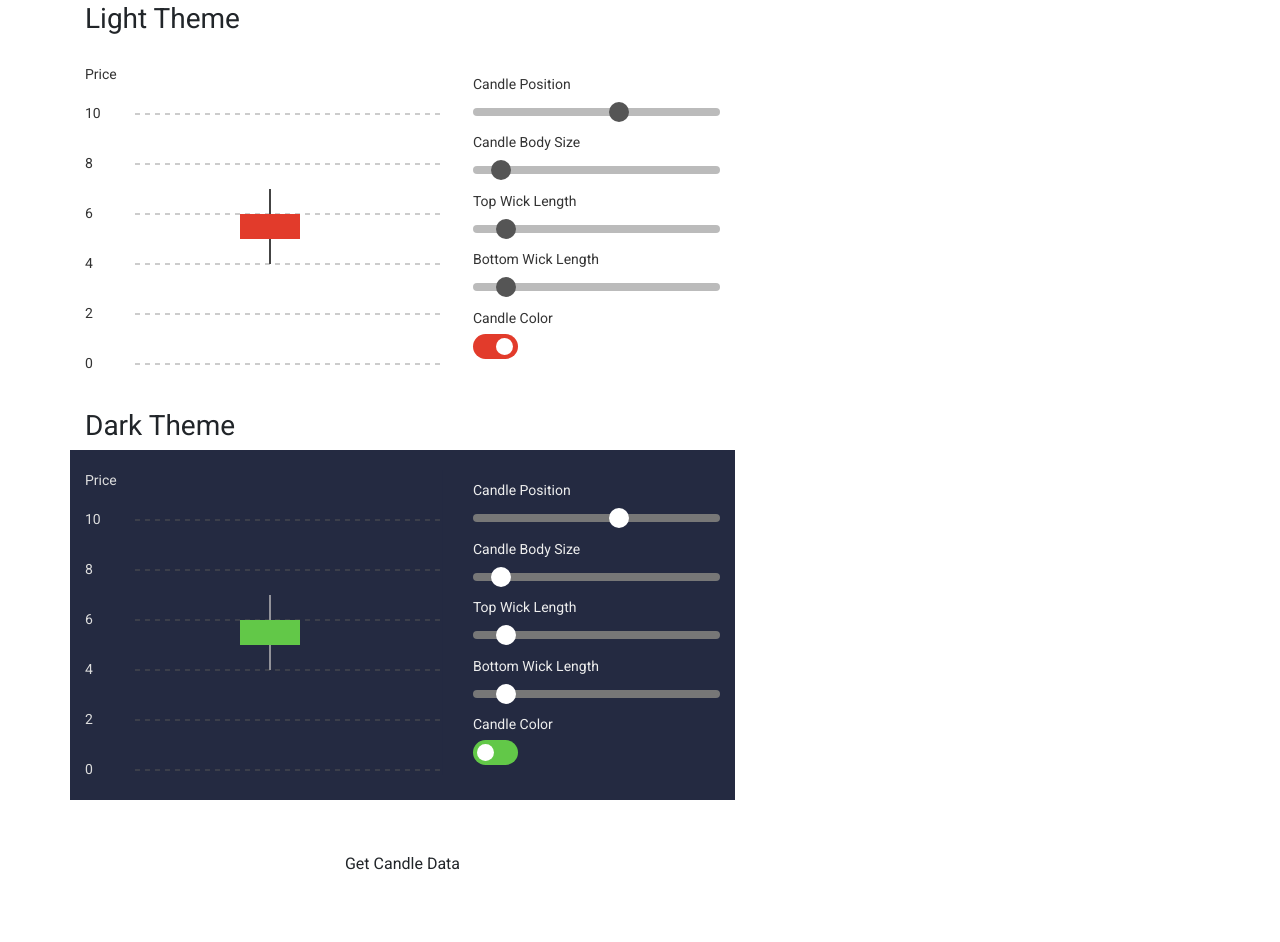
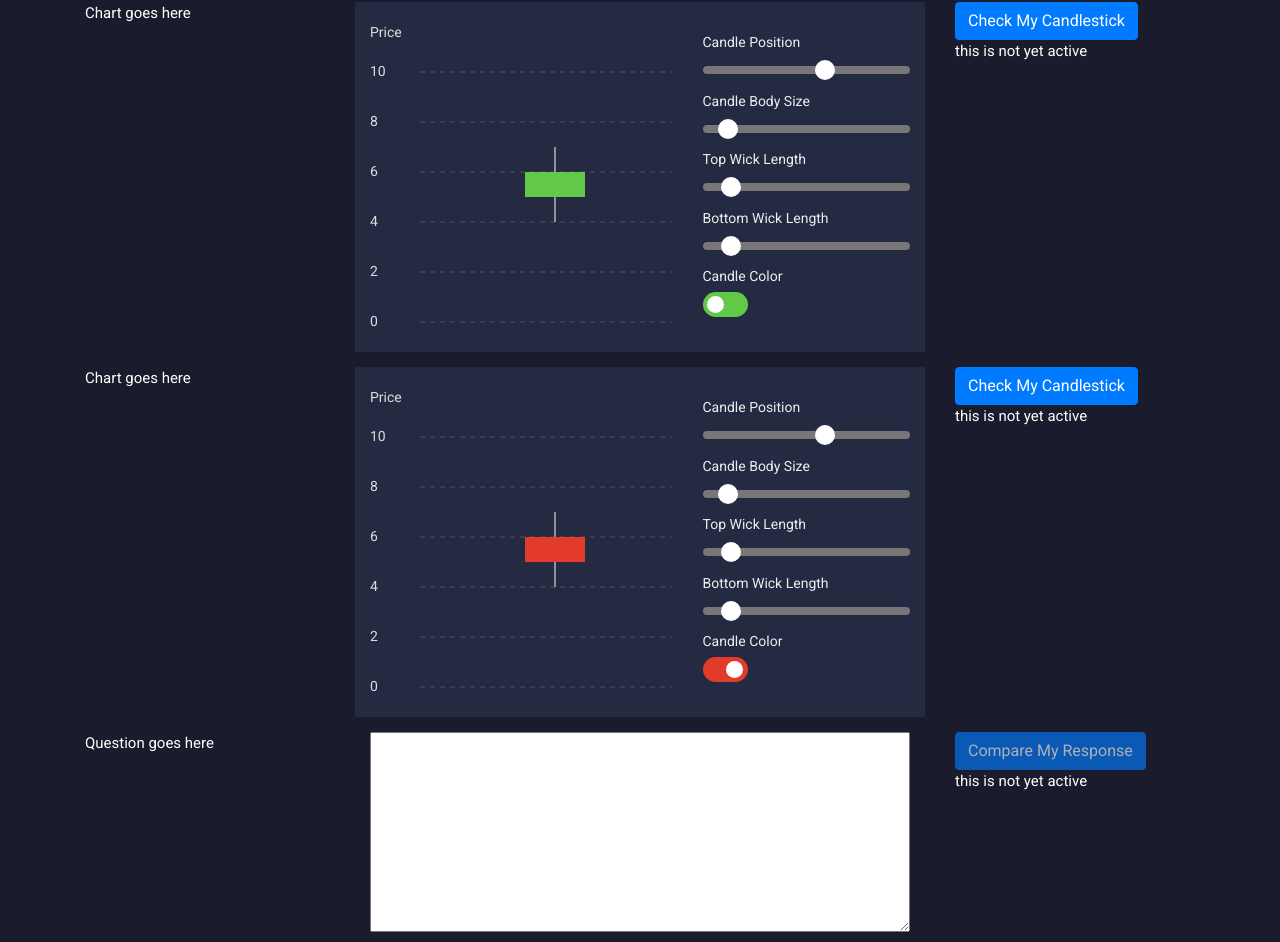
Before and after one commit to wjmiller/draw_candle, a Vue app: page / in a window 1280 px wide. Shown: the part 58-1000 px from the top of the page. Built offline with nearby package versions, Linux system fonts and the light colour scheme.

Commit message:
structure
Components mostly defined (minus charts)
General data model provided

```diff
--- a/src/App.scss
+++ b/src/App.scss
@@ -5,4 +5,5 @@ body {
   margin-top: 60px;
   font-family: 'Roboto';
   font-size: 15px;
+  background-color: rgb(26, 28, 45);
 }
--- a/src/App.vue
+++ b/src/App.vue
@@ -1,38 +1,44 @@
 <template>
   <div id="app">
     <div class="container">
-      <div class="row">
-        <div class="col-md-7">
-          <h3>Light Theme</h3>
-          <CandleBuilder :cbdata="charts[0]"></CandleBuilder>
-        </div>
-      </div>
-      <div class="row">
-        <div class="col-md-7">
-          <h3>Dark Theme</h3>
-          <CandleBuilder :cbdata="charts[1]"></CandleBuilder>
-        </div>
-      </div>
-      <div class="row">
-        <div class="col-md-7">
-          <button class="btn btn-default btn-block margin-top" v-on:click="getCandleData">Get Candle Data</button>
-        </div>
-      </div>
+      <ActivityGroup v-for="activity in activities" :activity="activity"/>
     </div>
   </div>
 </template>
 
 <script>
-import CandleBuilder from './components/CandleBuilder/CandleBuilder.vue'
+import ActivityGroup from './components/ActivityGroup'
 import { eventBus } from './main.js';
 
 export default {
   name: 'app',
   data() {
     return {
-      charts: [
+      activities: [
         {
-          theme: 'light',
+          id: "samecandle",
+          candles: [
+            {
+              pricechart: {},
+              candlechart: {
+                theme: 'dark',
+                cdata: {
+                  prices: [10,8,6,4,2,0]
+                },
+                csdata: {
+                  bodyTop: 150,
+                  bodyHeight: 25,
+                  wickTop: 25,
+                  wickBottom: 25,
+                  candleRed: false
+                }
+              },
+              feedback: {}
+            },
+            {
+              pricechart: {},
+              candlechart: {
+                theme: 'dark',
                 cdata: {
                   prices: [10,8,6,4,2,0]
                 },
@@ -44,24 +50,24 @@ export default {
                   candleRed: true
                 }
               },
+              feedback: {}
+            }
+          ],
+          questions: [
             {
-          theme: 'dark',
-          cdata: {
-            prices: [10,8,6,4,2,0]
-          },
-          csdata: {
-            bodyTop: 150,
-            bodyHeight: 25,
-            wickTop: 25,
-            wickBottom: 25,
-            candleRed: false
+              instruction: "Draw candles 1 and 2 correctly to view this question.",
+              question: "Why are the two candles the same even though the two charts are different time frames?",
+              feedback: {
+                correct: "Even though there are two different time frames, the two candles have the exact same open, close, high and low values.",
               }
+            }
+          ]
         }
       ]
     }
   },
   components: {
-    CandleBuilder
+    ActivityGroup
   },
   methods: {
     getCandleData() {
@@ -79,6 +85,7 @@ export default {
 <style>
   #app {
     margin-bottom: 60px;
+    color: #fff;
   }
   .margin-top {
     margin-top: 30px;
--- /dev/null
+++ b/src/components/ActivityGroup.vue
@@ -0,0 +1,29 @@
+<template lang="html">
+  <div class="activity-group">
+    <CandleRow v-for="(candle, ix) in activity.candles" :candle="candle" :key="`${activity.id}-${ix}`"/>
+    <QuestionRow v-for="(question, ix) in activity.questions" :question="question" :key="`${activity.id}-${ix}`"/>
+  </div>
+</template>
+
+<script>
+import CandleRow from './CandleRow'
+import QuestionRow from './QuestionRow'
+
+export default {
+  name: 'ActivityGroup',
+  props: ['activity'],
+  data () {
+    return {}
+  },
+  components: {
+    CandleRow,
+    QuestionRow
+  },
+  created () {
+
+  }
+}
+</script>
+
+<style lang="css" scoped>
+</style>
--- /dev/null
+++ b/src/components/CandleFeedback.vue
@@ -0,0 +1,76 @@
+<template lang="html">
+  <b-container class="feedback">
+    <b-row>
+      <b-col>
+        <b-button variant="primary" :disabled="activeFeedback" @click="revealFeedback()">{{buttonTitle}}</b-button>
+      </b-col>
+    </b-row>
+    <b-row>
+      <b-col>
+        <div class="feedback-display">
+          <div class="feedback-message">
+              {{message}}
+          </div>
+          <div class="feedback-overlay" v-bind:class="{hidden: revealed}">
+            {{inactiveMessage}}
+          </div>
+        </div>
+      </b-col>
+    </b-row>
+  </b-container>
+</template>
+
+<script>
+export default {
+  name: 'CandleFeedback',
+  props: {active: Boolean, feedback: Object},
+  data () {
+    return {
+      revealed: false,
+      message: 'this is a test',
+      inactiveMessage: 'this is not yet active',
+      buttonTitle: 'Check My Candlestick'
+    }
+  },
+  computed: {
+    activeFeedback () {
+      return !this.active;
+    }
+  },
+  methods: {
+    revealFeedback () {
+      if (this.active) {
+        this.revealed = true;
+      }
+    }
+  }
+}
+</script>
+
+<style lang="css" scoped>
+
+.feedback-display {
+  min-height: 200px;
+  position: relative;
+}
+
+.feedback-message, .feedback-overlay {
+  position: absolute;
+  top: 0;
+  left: 0;
+  right: 0;
+  bottom: 0;
+  height: 100%;
+  width: 100%;
+}
+
+.feedback-overlay {
+  background-color: rgb(26, 28, 45);
+  opacity: 1;
+  transition: opacity 0.5s;
+}
+
+.feedback-overlay.hidden {
+  opacity: 0;
+}
+</style>
--- /dev/null
+++ b/src/components/CandleRow.vue
@@ -0,0 +1,35 @@
+<template lang="html">
+  <div class="row candle-row">
+      <div class="col-md-3">
+        Chart goes here
+      </div>
+      <div class="col-md-6">
+        <CandleBuilder :cbdata="candle.candlechart"></CandleBuilder>
+      </div>
+      <div class="col-md-3">
+        <CandleFeedback :active="active"/>
+      </div>
+  </div>
+</template>
+
+<script>
+import CandleBuilder from './CandleBuilder/CandleBuilder.vue'
+import CandleFeedback from './CandleFeedback.vue'
+
+export default {
+  name: 'CandleRow',
+  props: ['candle'],
+  data () {
+    return {
+      active: true
+    }
+  },
+  components: {
+    CandleBuilder,
+    CandleFeedback
+  }
+}
+</script>
+
+<style lang="css" scoped>
+</style>
--- /dev/null
+++ b/src/components/QuestionFeedback.vue
@@ -0,0 +1,76 @@
+<template lang="html">
+  <b-container class="feedback">
+    <b-row>
+      <b-col>
+        <b-button variant="primary" :disabled="activeFeedback" @click="revealFeedback()">{{buttonTitle}}</b-button>
+      </b-col>
+    </b-row>
+    <b-row>
+      <b-col>
+        <div class="feedback-display">
+          <div class="feedback-message">
+              {{message}}
+          </div>
+          <div class="feedback-overlay" v-bind:class="{hidden: revealed}">
+            {{inactiveMessage}}
+          </div>
+        </div>
+      </b-col>
+    </b-row>
+  </b-container>
+</template>
+
+<script>
+export default {
+  name: 'QuestionFeedback',
+  props: {active: Boolean, feedback: Object},
+  data () {
+    return {
+      revealed: false,
+      message: 'this is a test',
+      inactiveMessage: 'this is not yet active',
+      buttonTitle: 'Compare My Response'
+    }
+  },
+  computed: {
+    activeFeedback () {
+      return !this.active;
+    }
+  },
+  methods: {
+    revealFeedback () {
+      if (this.active) {
+        this.revealed = true;
+      }
+    }
+  }
+}
+</script>
+
+<style lang="css" scoped>
+
+.feedback-display {
+  min-height: 200px;
+  position: relative;
+}
+
+.feedback-message, .feedback-overlay {
+  position: absolute;
+  top: 0;
+  left: 0;
+  right: 0;
+  bottom: 0;
+  height: 100%;
+  width: 100%;
+}
+
+.feedback-overlay {
+  background-color: rgb(26, 28, 45);
+  opacity: 1;
+  transition: opacity 0.5s;
+}
+
+.feedback-overlay.hidden {
+  opacity: 0;
+}
+</style>
--- /dev/null
+++ b/src/components/QuestionOpen.vue
@@ -0,0 +1,41 @@
+<template lang="html">
+  <b-row class="question-open">
+    <b-col md="4">{{instruction}}</b-col>
+    <b-col md="8">
+      <textarea class="response" type="text" @keyup="isValid" v-model="response"></textarea>
+      <span>{{response.length}}</span>
+    </b-col>
+  </b-row>
+</template>
+
+<script>
+export default {
+  name: "QuestionOpen",
+  props: ["active"],
+  data () {
+    return {
+      valid: false,
+      minimumChar: 100,
+      instruction: 'Question goes here',
+      response: ''
+    }
+  },
+  methods: {
+    isValid () {
+      const curValid = this.valid;
+      this.valid = this.response.length >= this.minimumChar
+      if (curValid !== this.valid) this.validChange()
+    },
+    validChange () {
+      this.$emit('valid-change', this.valid);
+    }
+  }
+}
+</script>
+
+<style lang="css" scoped>
+.response {
+  width: 100%;
+  height: 200px;
+}
+</style>
--- /dev/null
+++ b/src/components/QuestionRow.vue
@@ -0,0 +1,46 @@
+<template lang="html">
+  <b-row class="question-row">
+    <b-col v-if="!active">Correctly construct the candlesticks in this group before answering this question.</b-col>
+    <b-col v-if="active" cols="9">
+      <QuestionOpen v-on:valid-change="activateFeedback($event)" :active="active"/>
+    </b-col>
+    <b-col v-if="active" cols="3">
+      <QuestionFeedback :active="feedbackActive"/>
+    </b-col>
+  </b-row>
+</template>
+
+<script>
+import QuestionOpen from './QuestionOpen'
+import QuestionFeedback from './QuestionFeedback'
+
+
+export default {
+  name: 'QuestionRow',
+  data () {
+    return {
+      active: true,
+      feedbackActive: false
+    }
+  },
+  components: {
+    QuestionOpen,
+    QuestionFeedback
+  },
+  methods: {
+    activateFeedback (val) {
+      this.feedbackActive = val
+    }
+  }
+
+}
+</script>
+
+<style lang="css">
+#app {
+  background-color: rgb(26, 28, 45);
+}
+.question-row {
+  min-height: 200px;
+}
+</style>
```
Lines whose indentation alone changed are shown as unchanged.
